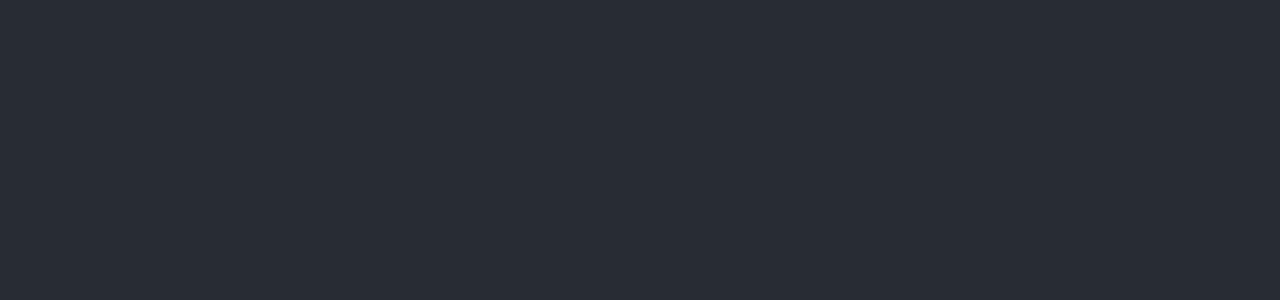
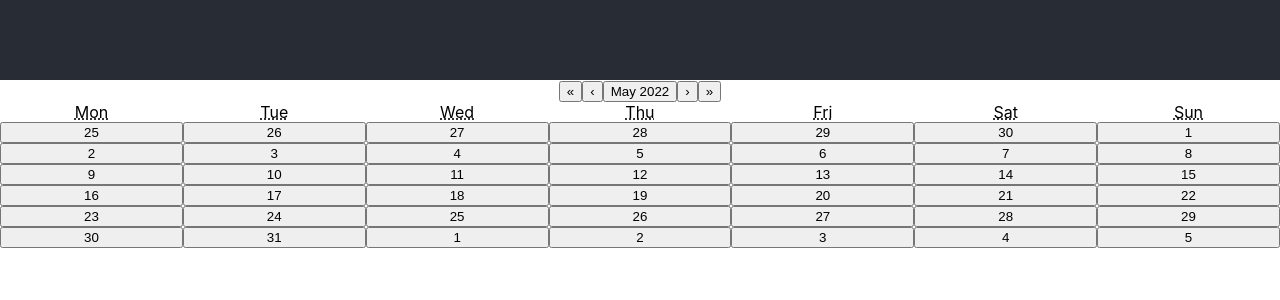
Before and after one commit to Job85/Event-Calendar, a React (Create React App) app in the folder client/: page / in a window 1280 px wide. Shown: the top 300 px of the page. Built offline with nearby package versions, Linux system fonts and the light colour scheme.

Commit message:
made header smaller

```diff
--- a/client/src/App.css
+++ b/client/src/App.css
@@ -15,7 +15,7 @@
 
 .App-header {
   background-color: #282c34;
-  min-height: 100vh;
+  min-height: 10vh;
   display: flex;
   flex-direction: column;
   align-items: center;
@@ -32,6 +32,7 @@
   from {
     transform: rotate(0deg);
   }
+
   to {
     transform: rotate(360deg);
   }
--- a/client/src/App.js
+++ b/client/src/App.js
@@ -1,11 +1,24 @@
 import './App.css';
+import React, { useState } from 'react';
+import Calendar from 'react-calendar';
 
 function App() {
+  // const [value, setValue] = useState(new Date());
+  // function onChange(nextValue) {
+  //   setValue(nextValue);
+  // }
+  const [today, activeStartDate] = useState(new Date(2022, 0, 1));
+  function onChange(nextDay) {
+    activeStartDate(nextDay)
+  }
   return (
     <div className="App">
       <header className="App-header">
 
       </header>
+      <main>
+        <Calendar onChange={onChange} today={today} />
+      </main>
     </div>
   );
 }
```
